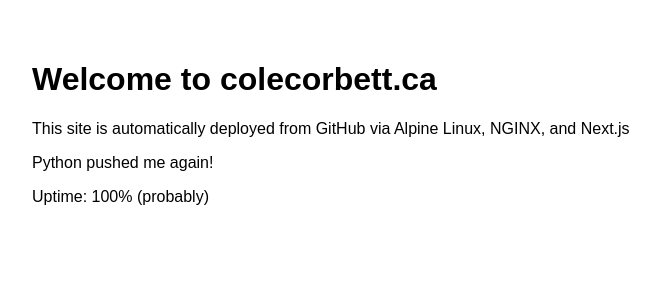
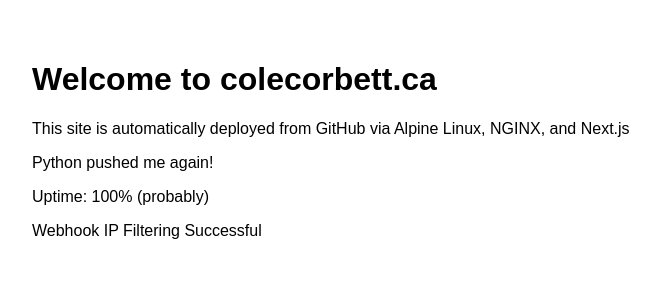
Before and after one commit to ccorbett0116/personal-site, a Next.js app: page / in a window 1280 px wide. Shown: the top 300 px of the page, without its empty margins (8-668 px from the left). Built offline with nearby package versions, Linux system fonts and the light colour scheme.

Commit message:
final test (hopefully)

```diff
--- a/pages/index.js
+++ b/pages/index.js
@@ -14,6 +14,7 @@
                 <p>This site is automatically deployed from GitHub via Alpine Linux, NGINX, and Next.js</p>
                 <p>Python pushed me again!</p>
                 <p>Uptime: 100% (probably)</p>
+		<p>Webhook IP Filtering Successful</p>
             </main>
         </>
     )
```
